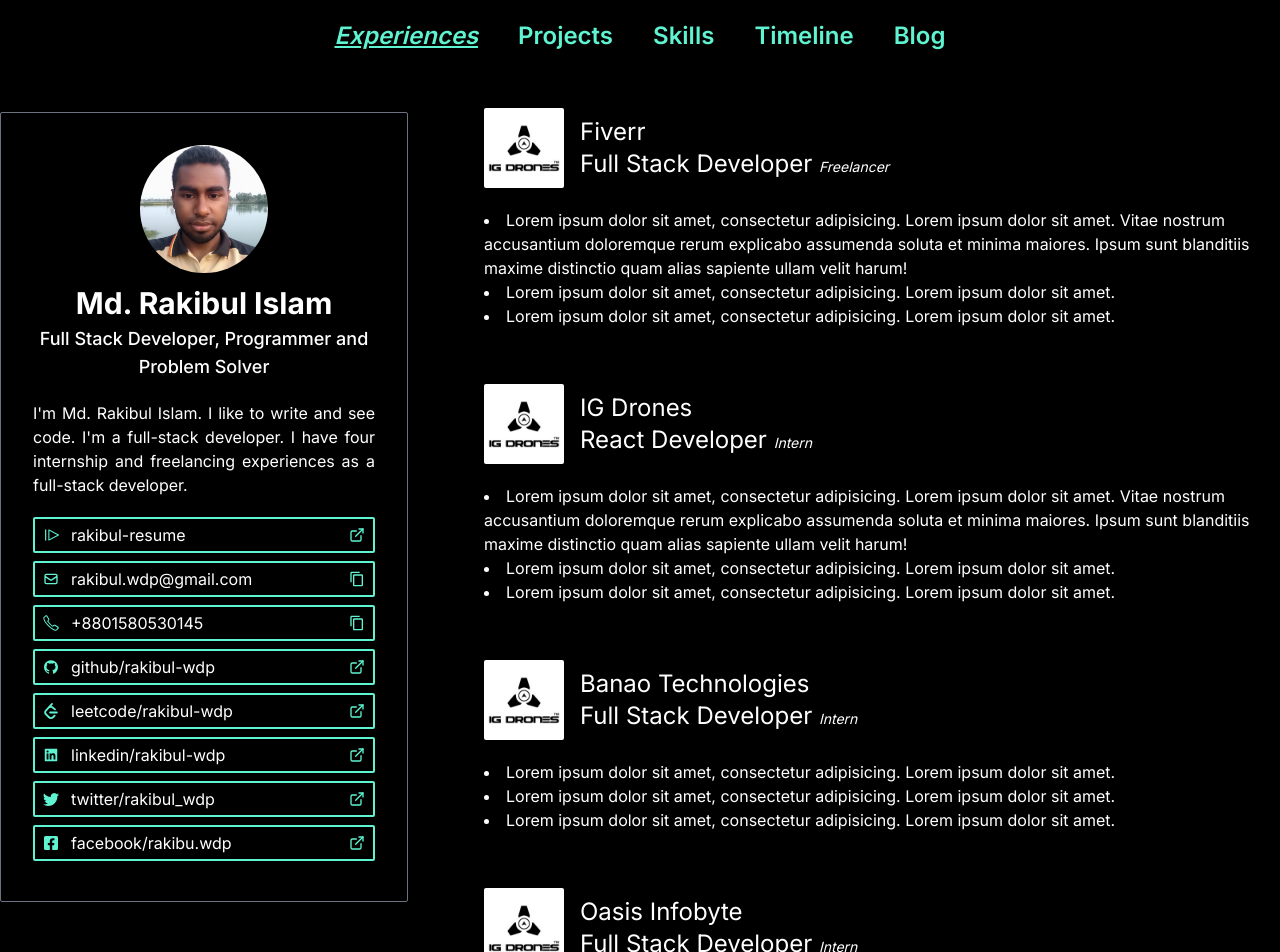
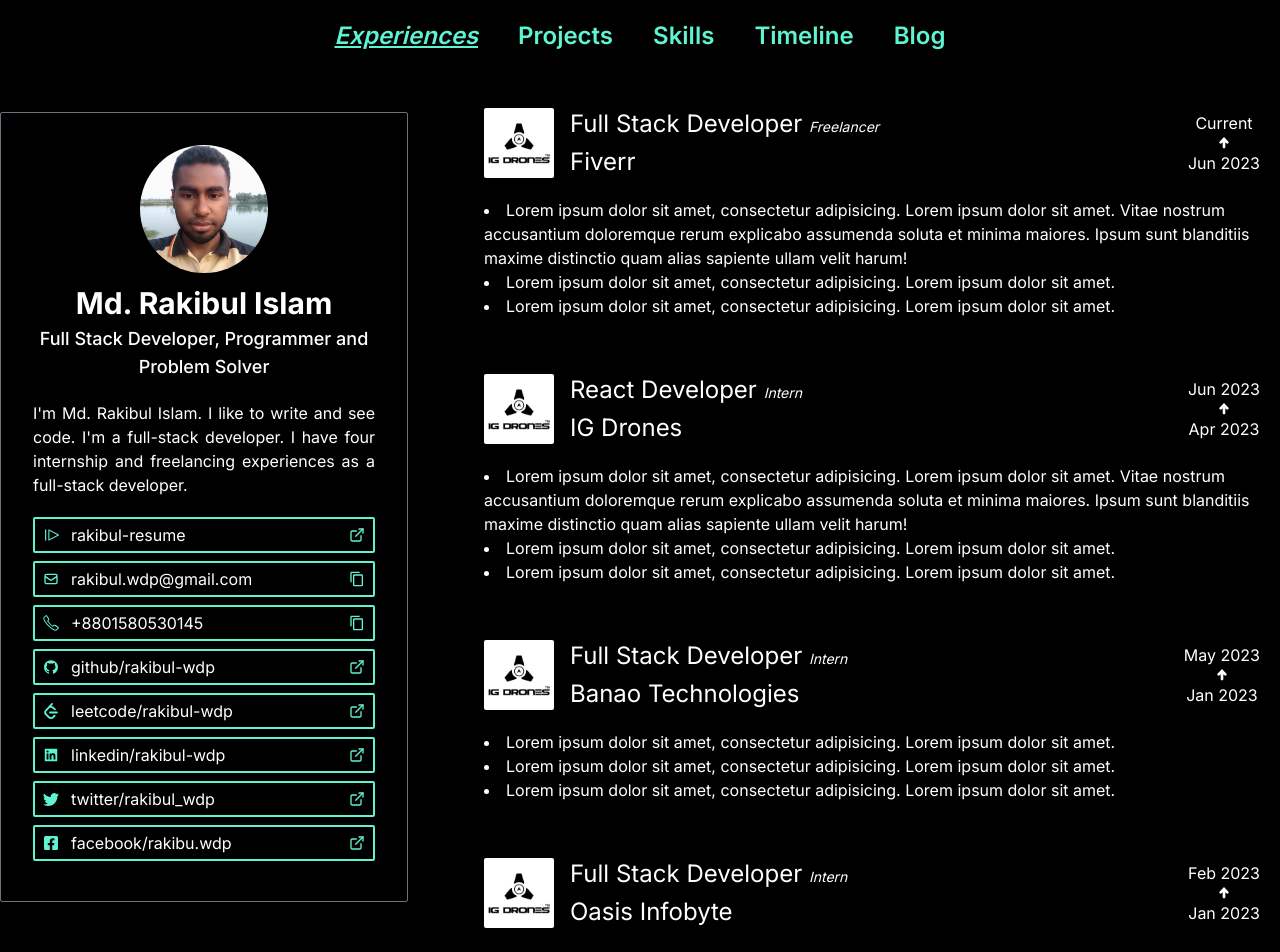
Before and after one commit to rakibul-wdp/portfolio, a Next.js app: page / in a window 1280 px wide. Shown: the top 952 px of the page. Built offline with nearby package versions, Linux system fonts and the light colour scheme.

Commit message:
correction experiences time period

```diff
--- a/app/page.tsx
+++ b/app/page.tsx
@@ -1,5 +1,6 @@
 import { experiences } from "@/constants/experiences";
 import Image from "next/image";
+import { TiArrowUpThick } from "react-icons/ti";
 
 export default function Home() {
   return (
@@ -11,16 +12,25 @@ export default function Home() {
         >
           <div className="flex items-center">
             <Image
-              className="w-20 h-20 rounded-sm"
+              className="w-[70px] rounded-sm"
               src={experience.avatar}
               alt="company logo"
             />
-            <div className="ml-4">
-              <h1 className="text-2xl">{experience.companyName}</h1>
-              <h2 className="text-2xl">
-                {experience.role}{" "}
-                <span className="italic text-sm">{experience.designation}</span>
-              </h2>
+            <div className="w-full ml-4 flex items-center justify-between">
+              <div className="h-[70px] flex flex-col justify-between">
+                <h1 className="text-2xl">
+                  {experience.role}{" "}
+                  <span className="italic text-sm">
+                    {experience.designation}
+                  </span>
+                </h1>
+                <h1 className="text-2xl">{experience.companyName}</h1>
+              </div>
+              <div className="flex flex-col items-center justify-between">
+                <p>{experience.end}</p>
+                <TiArrowUpThick />
+                <p>{experience.start}</p>
+              </div>
             </div>
           </div>
           <ul className="mt-5 list-disc list-inside">
--- a/constants/experiences.ts
+++ b/constants/experiences.ts
@@ -7,7 +7,8 @@ export const experiences = [
     companyName: "Fiverr",
     role: "Full Stack Developer",
     designation: "Freelancer",
-    timePeriod: "04/2023-Current",
+    start: "Jun 2023",
+    end: "Current",
     descriptions: [
       {
         id: 1,
@@ -29,7 +30,8 @@ export const experiences = [
     companyName: "IG Drones",
     role: "React Developer",
     designation: "Intern",
-    timePeriod: "04/2023-Current",
+    start: "Apr 2023",
+    end: "Jun 2023",
     descriptions: [
       {
         id: 1,
@@ -51,7 +53,8 @@ export const experiences = [
     companyName: "Banao Technologies",
     role: "Full Stack Developer",
     designation: "Intern",
-    timePeriod: "04/2023-Current",
+    start: "Jan 2023",
+    end: "May 2023",
     descriptions: [
       {
         id: 1,
@@ -73,7 +76,8 @@ export const experiences = [
     companyName: "Oasis Infobyte",
     role: "Full Stack Developer",
     designation: "Intern",
-    timePeriod: "04/2023-Current",
+    start: "Jan 2023",
+    end: "Feb 2023",
     descriptions: [
       {
         id: 1,
@@ -95,7 +99,8 @@ export const experiences = [
     companyName: "MetaStart",
     role: "Full Stack Developer",
     designation: "Intern",
-    timePeriod: "04/2023-Current",
+    start: "Sep 2022",
+    end: "Dec 2022",
     descriptions: [
       {
         id: 1,
```
